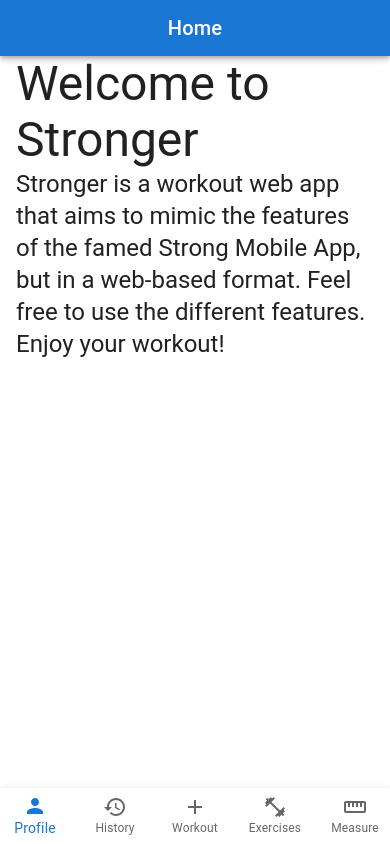
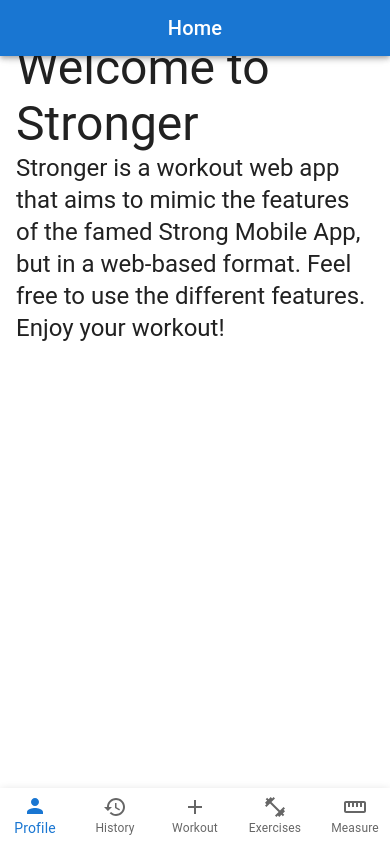
Before and after one commit to dkhmora/stronger-workout-app, a React (Create React App) app in the folder client/: page / in a window 390 px wide. Built offline with nearby package versions, Linux system fonts and the light colour scheme.

Commit message:
Fixed mobile navbar being shown below content

```diff
--- a/client/src/App.tsx
+++ b/client/src/App.tsx
@@ -36,14 +36,17 @@ function App() {
     dispatch({ type: "SET_IS_MOBILE", payload: isMobile });
   }, [dispatch, isMobile]);
 
+  const mainPadding = {
+    py: isMobile ? 5 : 0,
+  };
+
   return (
     <Box sx={{ display: "flex" }}>
       <CssBaseline />
 
       <BrowserRouter>
-        {isMobile ? <MobileNavbar /> : <Navbar />}
-
-        <Box sx={{ flexGrow: 1, overflow: "auto" }}>
+        <Box sx={{ flexGrow: 1, overflow: "auto", ...mainPadding }}>
+          {isMobile ? <MobileNavbar /> : <Navbar />}
           {isMobile && <MobileAppBar />}
           <Routes>
             <Route index element={<HomePage />} />
--- a/client/src/components/MobileAppBar.tsx
+++ b/client/src/components/MobileAppBar.tsx
@@ -10,7 +10,7 @@ export default function MobileAppBar() {
     pathnameTitles[pathname as keyof typeof pathnameTitles];
 
   return (
-    <AppBar position="static">
+    <AppBar position="fixed">
       <Toolbar>
         <Box sx={{ flexGrow: 1, display: "flex", justifyContent: "center" }}>
           <Typography noWrap variant="h6" component="div">
--- a/client/src/components/MobileNavbar.tsx
+++ b/client/src/components/MobileNavbar.tsx
@@ -8,7 +8,7 @@ export default function MobileNavbar() {
 
   return (
     <Paper
-      sx={{ position: "fixed", bottom: 0, left: 0, right: 0 }}
+      sx={{ position: "fixed", bottom: 0, left: 0, right: 0, zIndex: 1000 }}
       elevation={3}
     >
       <BottomNavigation
```
